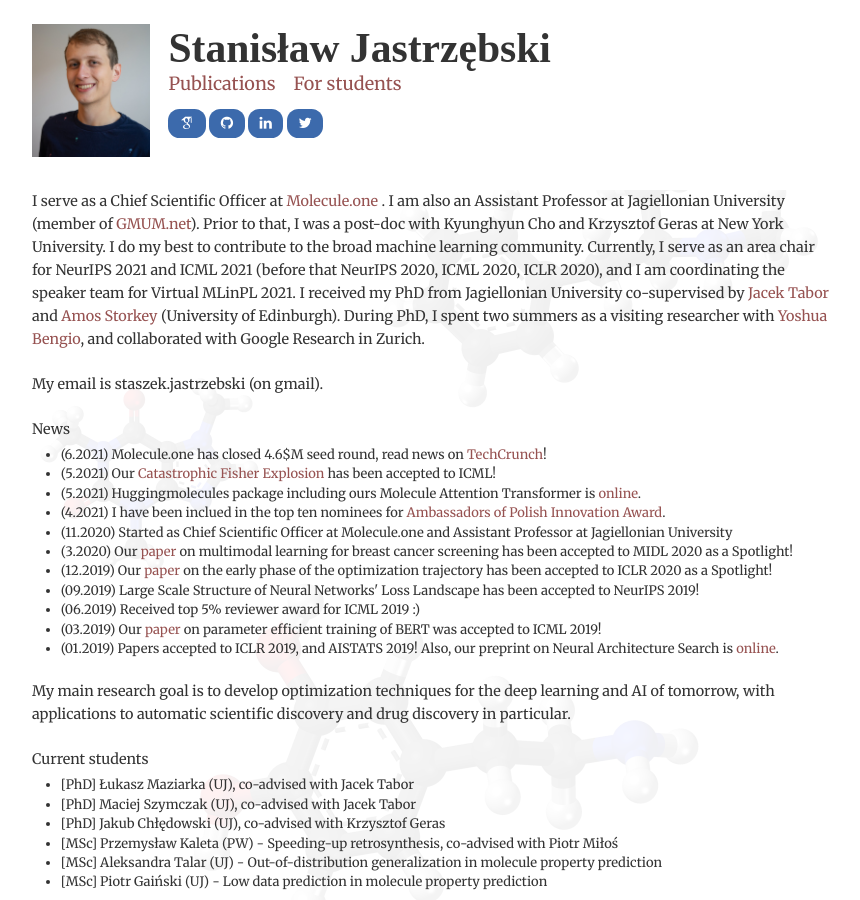
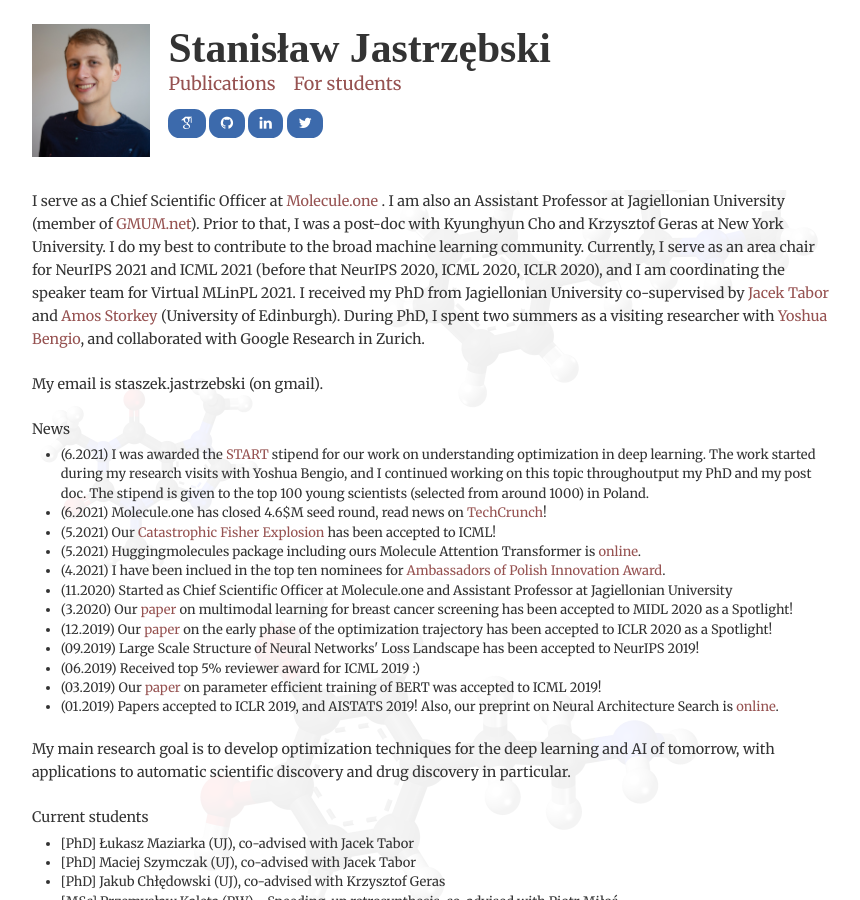
Before and after one commit to kudkudak/kudkudak.github.io, a Jekyll site: the page built from index.html, in a window 1280 px wide and 900 px high. Shown: the whole window, without its empty margins (208-1068 px from the left). Built offline with Jekyll 4.4.1, drawn with Linux system fonts in a browser that asks for light colours; nearby versions of some CDN libraries; some web fonts are replaced; the list of posts is cut into pages by our own code.

Commit message:
add start

```diff
--- a/index.html
+++ b/index.html
@@ -11,6 +11,7 @@
 
 <p> News </p>
 <ul>
+    <li> (6.2021) I was awarded the <a href="https://www.fnp.org.pl/konkurs-start-2021-rozstrzygniety/">START</a> stipend for our work on understanding optimization in deep learning. The work started during my research visits with Yoshua Bengio, and I continued working on this topic throughoutput my PhD and my post doc. The stipend is given to the top 100 young scientists (selected from around 1000) in Poland.
     <li> (6.2021) Molecule.one has closed 4.6$M seed round, read news on <a href="https://techcrunch.com/2021/06/01/molecule-one-grows-its-drug-synthesis-ai-platform-with-a-4-6m-seed-round/">TechCrunch</a>!
     <li> (5.2021) Our <a href="https://arxiv.org/abs/2012.14193">Catastrophic Fisher Explosion</a> has been accepted to ICML!
     <li> (5.2021) Huggingmolecules package including ours Molecule Attention Transformer is <a href="https://github.com/gmum/huggingmolecules">online</a>.
```
